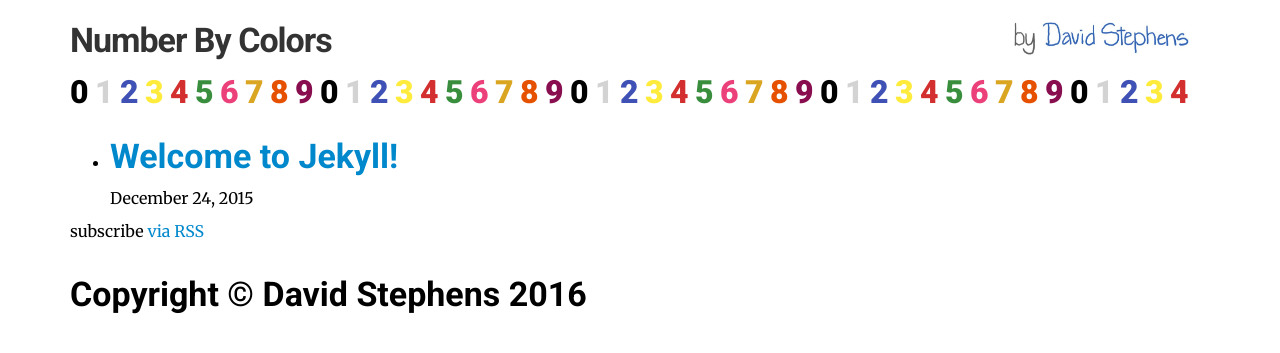
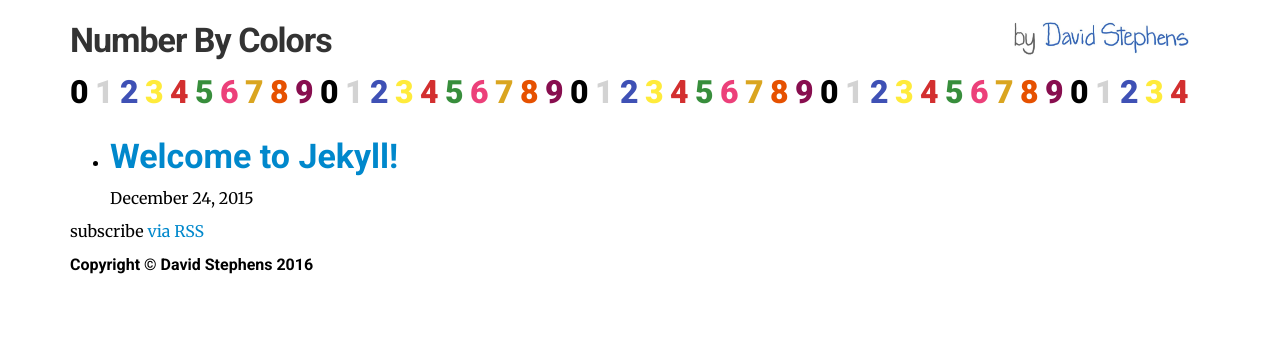
Before and after one commit to NumberByColors/numberbycolors.github.io, a Jekyll site: the page built from index.html, in a window 1280 px wide. Shown: the top 353 px of the page. Built offline with Jekyll 4.4.1, drawn with Linux system fonts in a browser that asks for light colours.

Commit message:
Update footer

```diff
--- a/_includes/footer.html
+++ b/_includes/footer.html
@@ -1,7 +1,9 @@
 <footer class="site-footer">
 
   <div class="container">
-    <h2>Copyright © David Stephens 2016</h2>
+    <div class="row-xs-12">
+        <p>Copyright © David Stephens 2016</p>
+    </div>
   </div>
 
 </footer>
--- a/_sass/_numberbycolors.scss
+++ b/_sass/_numberbycolors.scss
@@ -91,3 +91,8 @@
 .nine-color {
     color: $nine-color;
 }
+
+// Footer styles ----------------------------------------------
+.site-footer {
+    font-family: $font-family-sans-serif;
+}
```
